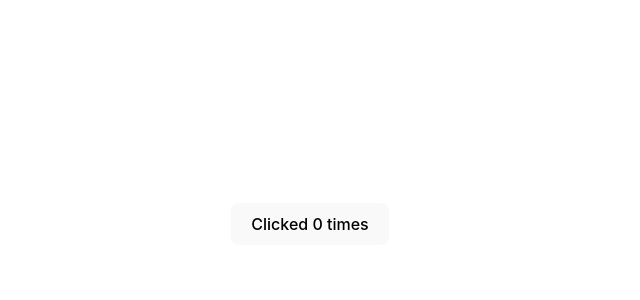
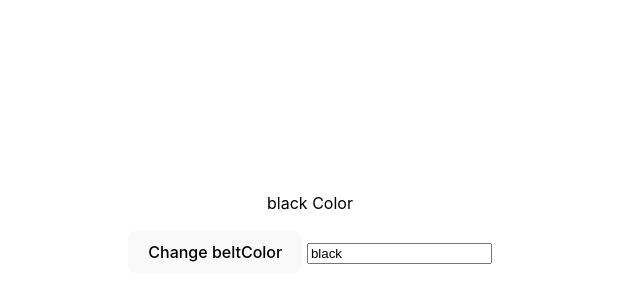
Before and after one commit to sejutaimpian/belajar-svelte, a Svelte app: page / in a window 1280 px wide. Shown: the part 176-476 px from the top of the page, without its empty margins (330-970 px from the left). Built offline with nearby package versions, Linux system fonts and the light colour scheme.

Commit message:
4. User input & data binding

```diff
--- a/src/App.svelte
+++ b/src/App.svelte
@@ -1,9 +1,16 @@
 <script>
-  let count = 0;
-  const incrementCount = () => (count += 1);
+  let beltColor = "black";
+  const changeColor = () => {
+    beltColor = "orange";
+  };
+  const handleInput = (e) => {
+    beltColor = e.target.value;
+  };
 </script>
 
-<button on:click={incrementCount}>
-  Clicked {count}
-  {count === 1 ? "time" : "times"}
-</button>
+<main>
+  <p style="color: {beltColor};">{beltColor} Color</p>
+  <button on:click={changeColor}>Change beltColor</button>
+  <!-- <input type="text" on:input={handleInput} value={beltColor} /> -->
+  <input type="text" bind:value={beltColor} />
+</main>
```
Also changed, not shown: 1 other file (tests, documents, lock files or other folders).
